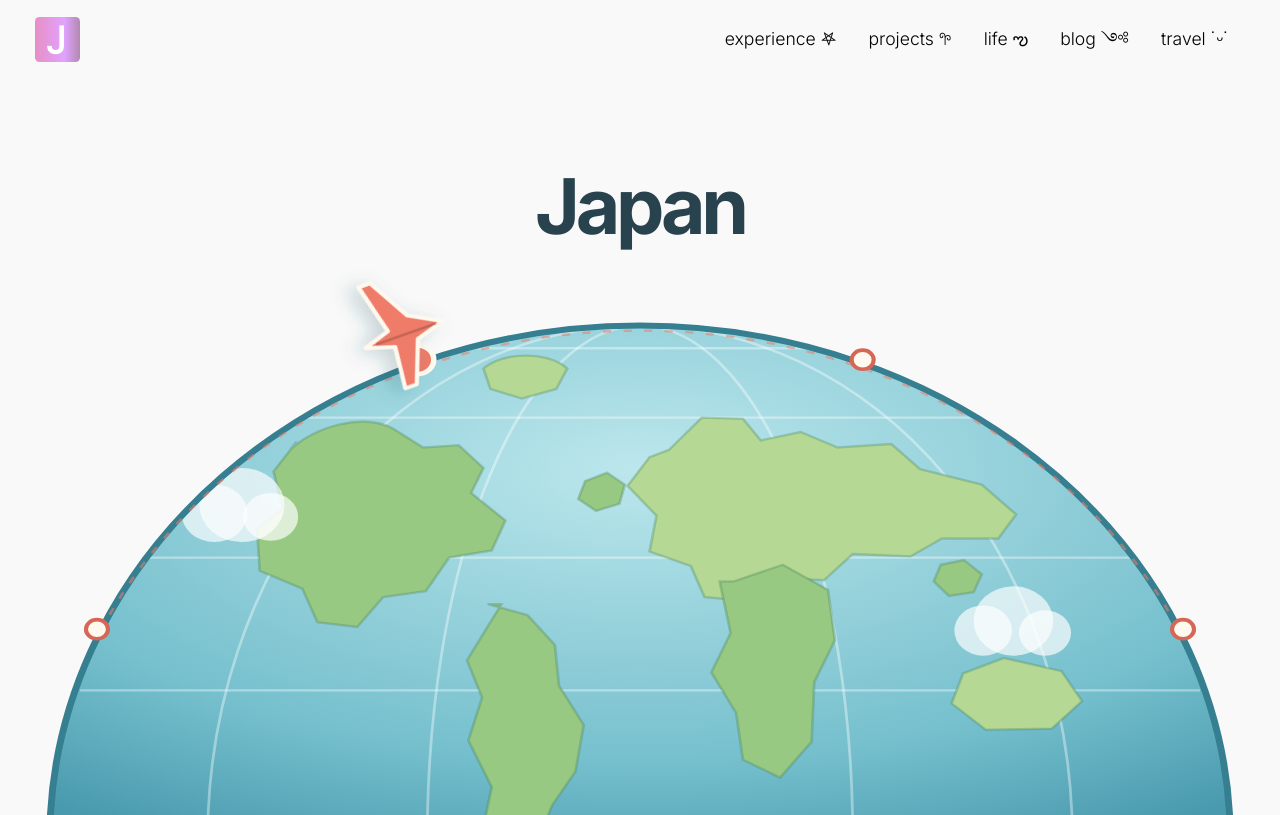
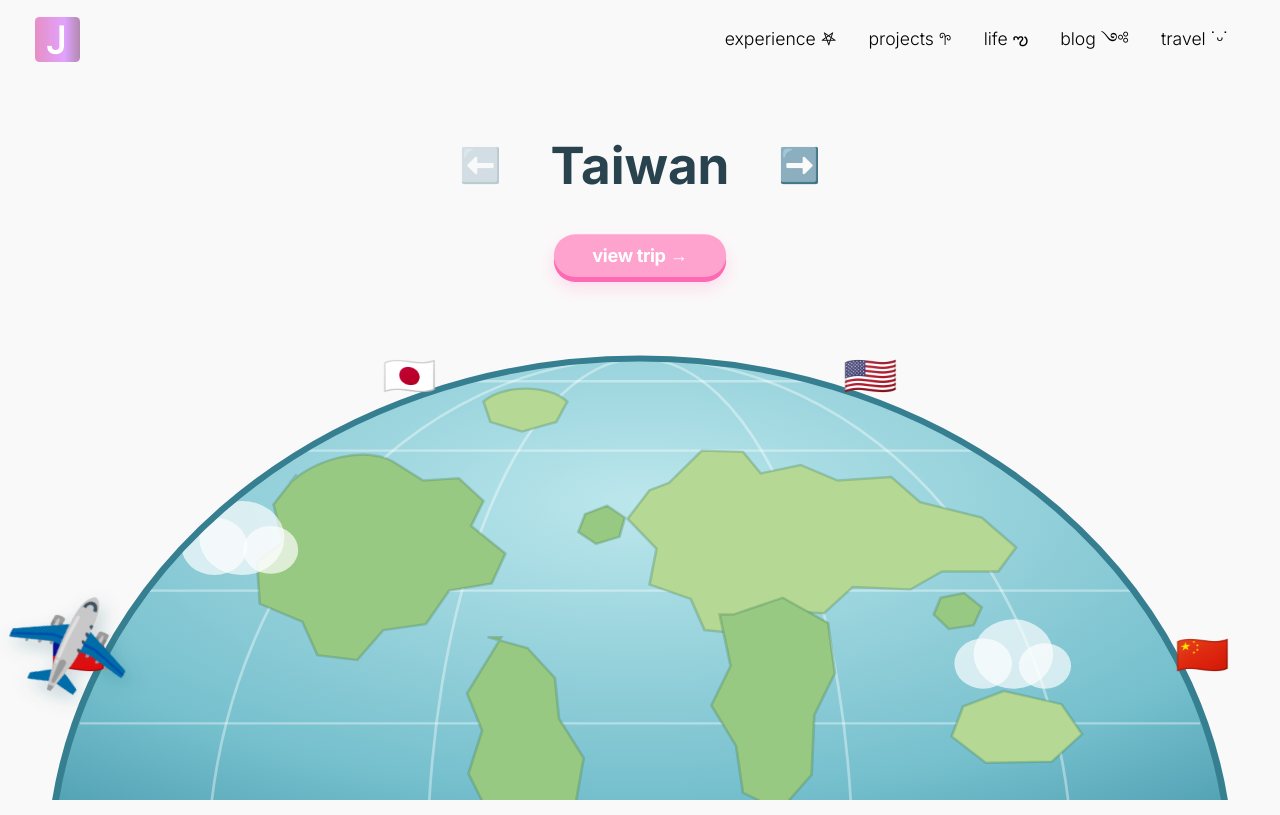
Before and after one commit to joycechen721/joyce_chen, a Next.js app: page /travel in a window 1280 px wide. Built offline with nearby package versions, Linux system fonts and the light colour scheme.

Commit message:
make a rough draft of /travel page

```diff
--- a/src/app/globals.css
+++ b/src/app/globals.css
@@ -1702,7 +1702,7 @@ td {
   inset: 0;
   pointer-events: none;
   transform: rotate(var(--jp-dial-handle-angle));
-  transition: transform 380ms cubic-bezier(.16,1,.3,1);
+  transition: transform 140ms linear;
 }
 
 .jp-day-dial-handle {
--- a/src/app/travel/travel.module.css
+++ b/src/app/travel/travel.module.css
@@ -1,23 +1,82 @@
 .page {
   --ink: #28424e;
-  --coral: #ee7c69;
-  min-height: calc(100vh - 66px);
+  height: calc(100dvh - 80px);
   overflow: hidden;
   position: relative;
   color: var(--ink);
 }
 
-.stopHeading {
+.stopHeadingRow {
   position: relative;
   z-index: 2;
+  padding-top: clamp(10px, 7vh, 82px);
+  display: flex;
+  flex-direction: column;
+  align-items: center;
+  justify-content: center;
+  gap: 14px;
+}
+
+.titleControls {
+  display: flex;
+  align-items: center;
+  justify-content: center;
+  gap: clamp(10px, 2vw, 22px);
+}
+
+.stopHeading {
   margin: 0;
-  padding-top: clamp(54px, 11vh, 132px);
   color: var(--ink);
-  font-size: clamp(38px, 6vw, 82px);
+  font-size: clamp(20px, 4vw, 58px);
   font-weight: 700;
   line-height: 1;
-  letter-spacing: -.055em;
   text-align: center;
+}
+
+.tripArrow {
+  width: 56px;
+  height: 56px;
+  border: 0;
+  background: transparent;
+  color: var(--ink);
+  cursor: pointer;
+  font-size: 34px;
+  line-height: 1;
+  transition: transform .16s ease;
+  margin: 0px 20px;
+}
+.tripArrow:not(:disabled):hover { transform: translateY(-2px); }
+.tripArrow:not(:disabled):active { transform: translateY(1px); }
+.tripArrow:disabled { cursor: default; opacity: .35; }
+.tripArrow:focus-visible { outline: 2px solid var(--cutepink); outline-offset: 3px; }
+
+.stopLink {
+  margin-top: 30px;
+  display: inline-flex;
+  align-items: center;
+  min-height: 42px;
+  padding: 0 38px;
+  border-radius: 999px;
+  background: #fea2ce;
+  box-shadow: 0 5px 0 hotpink, 0 10px 18px rgba(255, 115, 183, .22);
+  color: white;
+  font-size: 1.4vw;
+  font-weight: 700;
+  letter-spacing: -.02em;
+  text-decoration: none;
+  animation: trip-button-bounce 1.05s ease-in-out infinite;
+}
+.stopLink:hover { background: #b84d93; }
+.stopLink:active { animation-play-state: paused; transform: translateY(4px); box-shadow: 0 1px 0 #873754; }
+.stopLink:focus-visible { outline: 2px solid var(--cutepink); outline-offset: 4px; }
+
+@keyframes trip-button-bounce {
+  0%, 100% { transform: translateY(0) scale(1); }
+  50% { transform: translateY(-6px) scale(1.035); }
+}
+
+@media (prefers-reduced-motion: reduce) {
+  .stopLink { animation: none; }
 }
 
 .intro {
@@ -30,7 +89,7 @@
 
 .eyebrow {
   /* margin: 0 0 7px; */
-  color: #d66c5e;
+  color: var(--cutepink);
   text-transform: uppercase;
   letter-spacing: .17em;
   font-size: 11px;
@@ -54,26 +113,6 @@
   line-height: 1.55;
 }
 
-.activeStop {
-  width: min(390px, 100%);
-  min-height: 61px;
-  box-sizing: border-box;
-  display: flex;
-  gap: 12px;
-  align-items: center;
-  margin: 25px auto 0;
-  padding: 10px 16px;
-  border: 1px solid rgba(62, 117, 127, .18);
-  border-radius: 18px;
-  background: rgba(255, 255, 255, .54);
-  box-shadow: 0 8px 20px rgba(94, 126, 121, .08);
-  text-align: left;
-}
-
-.activeStop > span { font-size: 27px; text-decoration: none; }
-.activeStop strong { display: block; font-size: 14px; font-weight: 700; }
-.activeStop p { margin: 1px 0 0; color: #60777c; font-size: 12px; line-height: 1.45; }
-
 .globeStage {
   position: absolute;
   z-index: 1;
@@ -91,7 +130,7 @@
   touch-action: none;
   outline: none;
 }
-.globe:focus-visible { filter: drop-shadow(0 0 0.5rem rgba(238, 124, 105, .6)); }
+.globe:focus-visible { filter: drop-shadow(0 0 0.5rem var(--cutepink)); }
 
 .globeShape { fill: url(#ocean); }
 .horizon { fill: none; stroke: #367f91; stroke-width: 5; }
@@ -99,20 +138,21 @@
 .land { fill: #98c983; stroke: rgba(68, 125, 85, .3); stroke-width: 2; }
 .landLight { fill: #b5d995; stroke: rgba(68, 125, 85, .3); stroke-width: 2; }
 .cloud { fill: rgba(255,255,255,.67); stroke: none; }
-.flightPath { fill: none; stroke: rgba(238, 124, 105, .55); stroke-width: 2; stroke-dasharray: 6 9; }
-.plane { fill: var(--coral); stroke: #fff8ee; stroke-width: 3; stroke-linejoin: round; pointer-events: none; }
-.plane path:last-child { stroke: rgba(116, 55, 51, .35); stroke-width: 2; }
+.planeEmoji, .stopFlagEmoji {
+  font-family: "Apple Color Emoji", "Segoe UI Emoji", "Noto Color Emoji", sans-serif;
+  pointer-events: none;
+  user-select: none;
+}
+.planeEmoji { font-size: 64px; }
+.stopFlagEmoji { font-size: 32px; }
 .planeHitArea { cursor: grab; }
 .planeHitArea:active { cursor: grabbing; }
 .planeGrabZone { fill: transparent; stroke: none; }
 
 .stop { cursor: pointer; }
 .stopHitArea { fill: transparent; pointer-events: all; }
-.stopDot { fill: #fffaf0; stroke: #d66656; stroke-width: 3; transition: r .2s ease; }
-.stopActive { fill: #ee7c69; stroke: #fffaf0; stroke-width: 4; transition: r .2s ease; }
 @media (max-width: 620px) {
-  .page { min-height: calc(100vh - 55px); }
-  .stopHeading { padding-top: 42px; }
+  .stopHeadingRow { padding-top: 42px; }
   .intro { padding-top: 31px; }
   .instruction { font-size: 13px; }
   .activeStop { margin-top: 17px; }
--- a/src/components/travel/TravelGlobe.tsx
+++ b/src/components/travel/TravelGlobe.tsx
@@ -1,6 +1,7 @@
 "use client";
 
-import { useRef, useState } from "react";
+import Link from "next/link";
+import { useEffect, useRef, useState } from "react";
 import styles from "@/app/travel/travel.module.css";
 
 type Stop = {
@@ -8,6 +9,7 @@ type Stop = {
   heading: string;
   detail: string;
   flag: string;
+  href: string;
 };
 
 type PositionedStop = Stop & { angle: number };
@@ -20,10 +22,10 @@ const radius = 430;
 
 // Add future destinations here. Their angles are calculated evenly across the rim.
 const STOPS: PositionedStop[] = [
-  { name: "Taiwan", heading: "Taiwan", detail: "Cherry blossoms, tiny alleyways, and too much matcha.", flag: "🇯🇵" },
-  { name: "Japan", heading: "Japan", detail: "Cherry blossoms, tiny alleyways, and too much matcha.", flag: "🇯🇵" },
-  { name: "Hawaiʻi", heading: "Maui", detail: "Salt in my hair and a very happy camera roll.", flag: "🌺" },
-  { name: "China", heading: "China", detail: "A homecoming full of family, food, and familiar streets.", flag: "🇨🇳" },
+  { name: "Taiwan", heading: "Taiwan", detail: "Cherry blossoms, tiny alleyways, and too much matcha.", flag: "🇹🇼", href: "/travel/taiwan" },
+  { name: "Japan", heading: "Japan", detail: "Cherry blossoms, tiny alleyways, and too much matcha.", flag: "🇯🇵", href: "/travel/japan" },
+  { name: "Hawaiʻi", heading: "Maui", detail: "Salt in my hair and a very happy camera roll.", flag: "🇺🇸", href: "/travel/maui" },
+  { name: "China", heading: "China", detail: "A homecoming full of family, food, and familiar streets.", flag: "🇨🇳", href: "/travel/china" },
 ].map((stop, index, stops) => ({
   ...stop,
   angle: stops.length === 1
@@ -47,12 +49,14 @@ function nearestStop(angle: number): PositionedStop {
 
 export default function TravelGlobe() {
   const svgRef = useRef<SVGSVGElement>(null);
-  const angleRef = useRef(STOPS[1].angle);
+  const angleRef = useRef(STOPS[0].angle);
   const isDraggingRef = useRef(false);
   const dragStartRef = useRef<null | { clientX: number; angle: number }>(null);
   const snapAnimationRef = useRef<number | null>(null);
-  const [angle, setAngle] = useState(STOPS[1].angle);
-  const [activeStop, setActiveStop] = useState<PositionedStop>(STOPS[1]);
+  const moveToAdjacentStopRef = useRef<(direction: -1 | 1) => void>(() => {});
+  const viewTripLinkRef = useRef<HTMLAnchorElement>(null);
+  const [angle, setAngle] = useState(STOPS[0].angle);
+  const [activeStop, setActiveStop] = useState<PositionedStop>(STOPS[0]);
 
   const setAngleImmediately = (nextAngle: number) => {
     angleRef.current = nextAngle;
@@ -120,15 +124,88 @@ export default function TravelGlobe() {
     setActiveStop(stop);
   };
 
+  const moveToAdjacentStop = (direction: -1 | 1) => {
+    const activeIndex = STOPS.findIndex((stop) => stop.name === activeStop.name);
+    const nextIndex = activeIndex + direction;
+    if (nextIndex < 0 || nextIndex >= STOPS.length) return;
+    activateStop(STOPS[nextIndex]);
+  };
+
+  moveToAdjacentStopRef.current = moveToAdjacentStop;
+
+  const activeStopIndex = STOPS.findIndex((stop) => stop.name === activeStop.name);
+
+  useEffect(() => {
+    const handleKeyDown = (event: KeyboardEvent) => {
+      const target = event.target as HTMLElement | null;
+      if (
+        event.defaultPrevented
+        || target?.matches("input, textarea, select, [contenteditable='true']")
+      ) return;
+
+      if (event.key === "ArrowLeft") {
+        event.preventDefault();
+        moveToAdjacentStopRef.current(-1);
+      }
+      if (event.key === "ArrowRight") {
+        event.preventDefault();
+        moveToAdjacentStopRef.current(1);
+      }
+      if (event.key === "Enter") {
+        event.preventDefault();
+        viewTripLinkRef.current?.click();
+      }
+    };
+
+    window.addEventListener("keydown", handleKeyDown);
+    return () => window.removeEventListener("keydown", handleKeyDown);
+  }, []);
+
+  useEffect(() => {
+    const originalBodyOverflow = document.body.style.overflow;
+    const originalHtmlOverflow = document.documentElement.style.overflow;
+    document.body.style.overflow = "hidden";
+    document.documentElement.style.overflow = "hidden";
+
+    return () => {
+      document.body.style.overflow = originalBodyOverflow;
+      document.documentElement.style.overflow = originalHtmlOverflow;
+    };
+  }, []);
+
   const plane = pointAt(angle, radius + 26);
-  const planeRotation = angle + 180;
-  const guideStart = pointAt(MIN_ANGLE);
-  const guideEnd = pointAt(MAX_ANGLE);
+  // The airplane emoji faces up-right by default, rather than straight up like the old icon.
+  const planeRotation = angle + 135;
 
   return (
     <main className={styles.page}>
-      <h1 className={styles.stopHeading} aria-live="polite">{activeStop.heading}</h1>
-      <section className={styles.globeStage} aria-label="Interactive travel globe">
+      <div className={styles.stopHeadingRow}>
+        <div className={styles.titleControls}>
+          <button
+            className={styles.tripArrow}
+            type="button"
+            aria-label="Previous trip"
+            disabled={activeStopIndex === 0}
+            onClick={() => moveToAdjacentStop(-1)}
+          >
+            ⬅️
+          </button>
+          <h1 className={styles.stopHeading} aria-live="polite">{activeStop.heading}</h1>
+          <button
+            className={styles.tripArrow}
+            type="button"
+            aria-label="Next trip"
+            disabled={activeStopIndex === STOPS.length - 1}
+            onClick={() => moveToAdjacentStop(1)}
+          >
+            ➡️
+          </button>
+        </div>
+        <Link ref={viewTripLinkRef} className={styles.stopLink} href={activeStop.href}>
+          view trip →
+        </Link>
+      </div>
+      <section className={styles.globeStage} aria-label="Interactive travel globe. Use the left and right arrow keys to change trips.">
         <svg
           ref={svgRef}
           className={styles.globe}
@@ -171,11 +248,10 @@ export default function TravelGlobe() {
             <circle className={styles.cloud} cx="795" cy="347" r="19" />
           </g>
           <path className={styles.horizon} d="M70 520a430 430 0 0 1 860 0" />
-          <path className={styles.flightPath} d={`M${guideStart.x} ${guideStart.y} A ${radius + 3} ${radius + 3} 0 0 1 ${guideEnd.x} ${guideEnd.y}`} />
+          {/* <path className={styles.flightPath} d={`M${guideStart.x} ${guideStart.y} A ${radius + 3} ${radius + 3} 0 0 1 ${guideEnd.x} ${guideEnd.y}`} /> */}
 
           {STOPS.map((stop) => {
-            const location = pointAt(stop.angle, radius + 3);
-            const selected = stop === activeStop;
+            const location = pointAt(stop.angle, radius + 18);
             return (
               <g
                 key={stop.name}
@@ -184,8 +260,10 @@ export default function TravelGlobe() {
                 aria-label={`View ${stop.name}`}
                 onClick={() => activateStop(stop)}
               >
-                <circle cx={location.x} cy={location.y} r="34" className={styles.stopHitArea} />
-                <circle cx={location.x} cy={location.y} r={selected ? 12 : 8} className={selected ? styles.stopActive : styles.stopDot} />
+                <g transform={`translate(${location.x} ${location.y})`}>
+                  <circle r="34" className={styles.stopHitArea} />
+                  <text className={styles.stopFlagEmoji} textAnchor="middle" dominantBaseline="central">{stop.flag}</text>
+                </g>
               </g>
             );
           })}
@@ -211,9 +289,8 @@ export default function TravelGlobe() {
             onLostPointerCapture={finishDrag}
           >
             <circle r="50" className={styles.planeGrabZone} />
-            <g transform={`rotate(${planeRotation})`} filter="url(#soft-shadow)" className={styles.plane}>
-              <path d="M0-29 7-7 42 8v9L7 11 0 31l-7-20-42 6V8l35-15Z" />
-              <path d="M0-24v47" />
+            <g transform={`rotate(${planeRotation})`} filter="url(#soft-shadow)">
+              <text className={styles.planeEmoji} textAnchor="middle" dominantBaseline="central">✈️</text>
             </g>
           </g>
         </svg>
```
